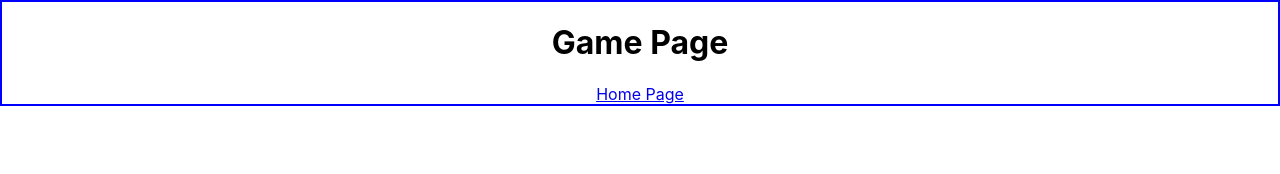
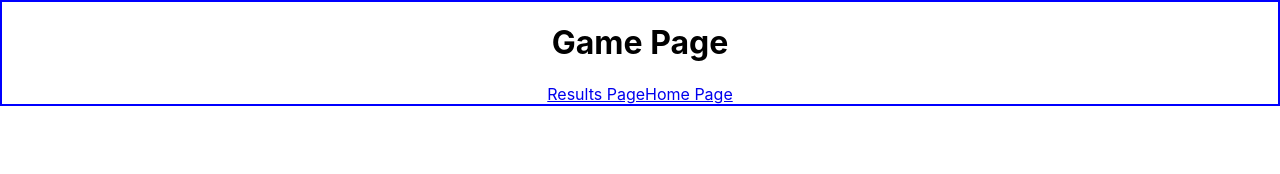
Before and after one commit to GreatDeveloper66/dual-nback, a React (Create React App) app: page /GamePage in a window 1280 px wide. Shown: the top 174 px of the page. Built offline with nearby package versions, Linux system fonts and the light colour scheme.

Commit message:
Add Game Page Link and Results page.

```diff
--- a/src/views/pages/GamePage/GamePage.js
+++ b/src/views/pages/GamePage/GamePage.js
@@ -6,7 +6,8 @@ const GamePage = () => {
   return (
     <div className="GamePage">
       <h1>Game Page</h1>
-      <Link to='/'>Home Page</Link>
+      <Link to='/GamePage'>Results Page</Link>
+      <Link to='/HomePage'>Home Page</Link>
     </div>
   );
 };
--- a/src/views/pages/ResultsPage/ResultsPage.js
+++ b/src/views/pages/ResultsPage/ResultsPage.js
@@ -6,7 +6,7 @@ const ResultsPage = () => {
   return (
     <div className="ResultsPage">
       <h1>Results Page</h1>
-      <Link to='/GamePage'>Results Page</Link>
+      <Link to='/GamePage'>Game Page</Link>
       <Link to='/HomePage'>Home Page</Link>
     </div>
   );
```
